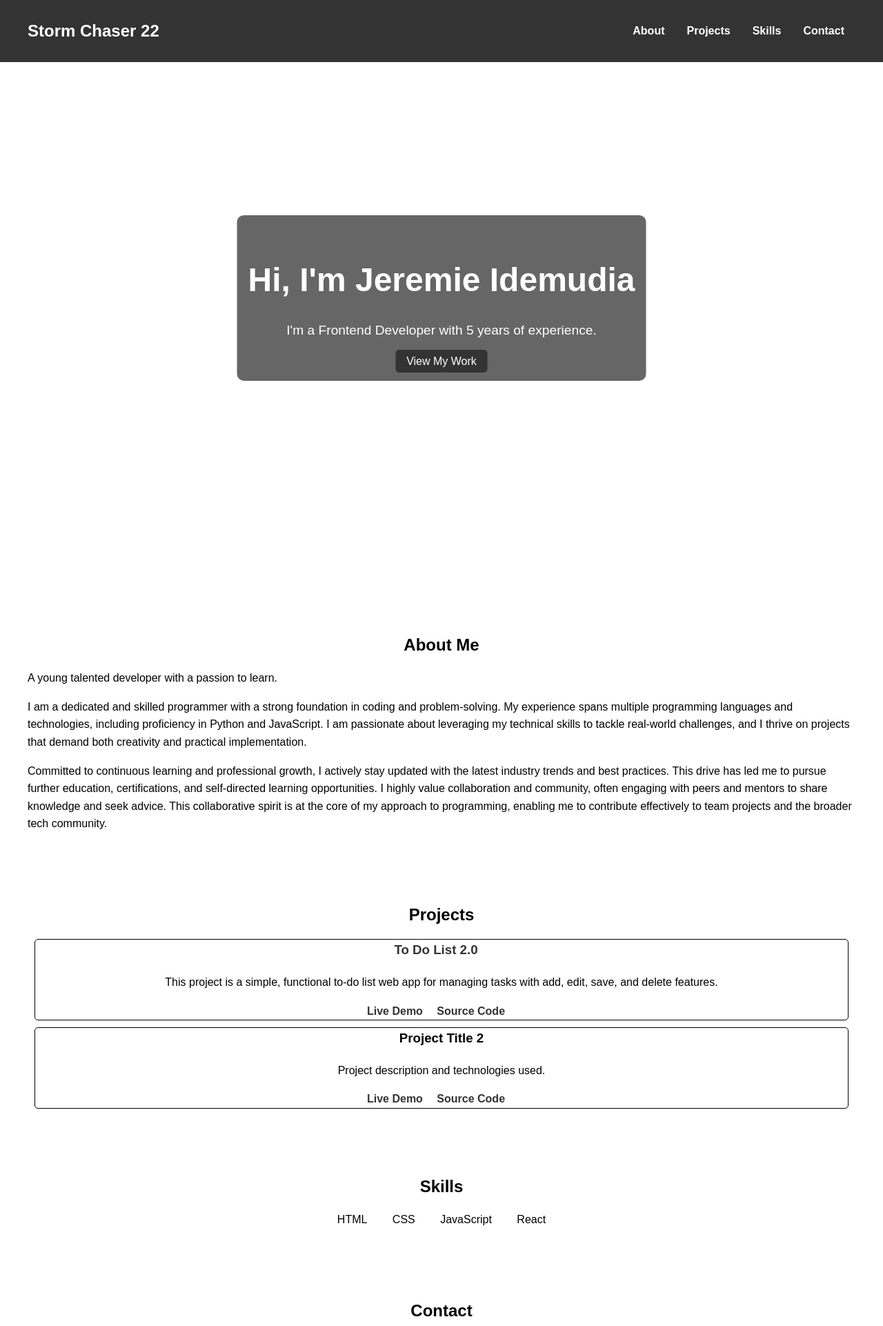
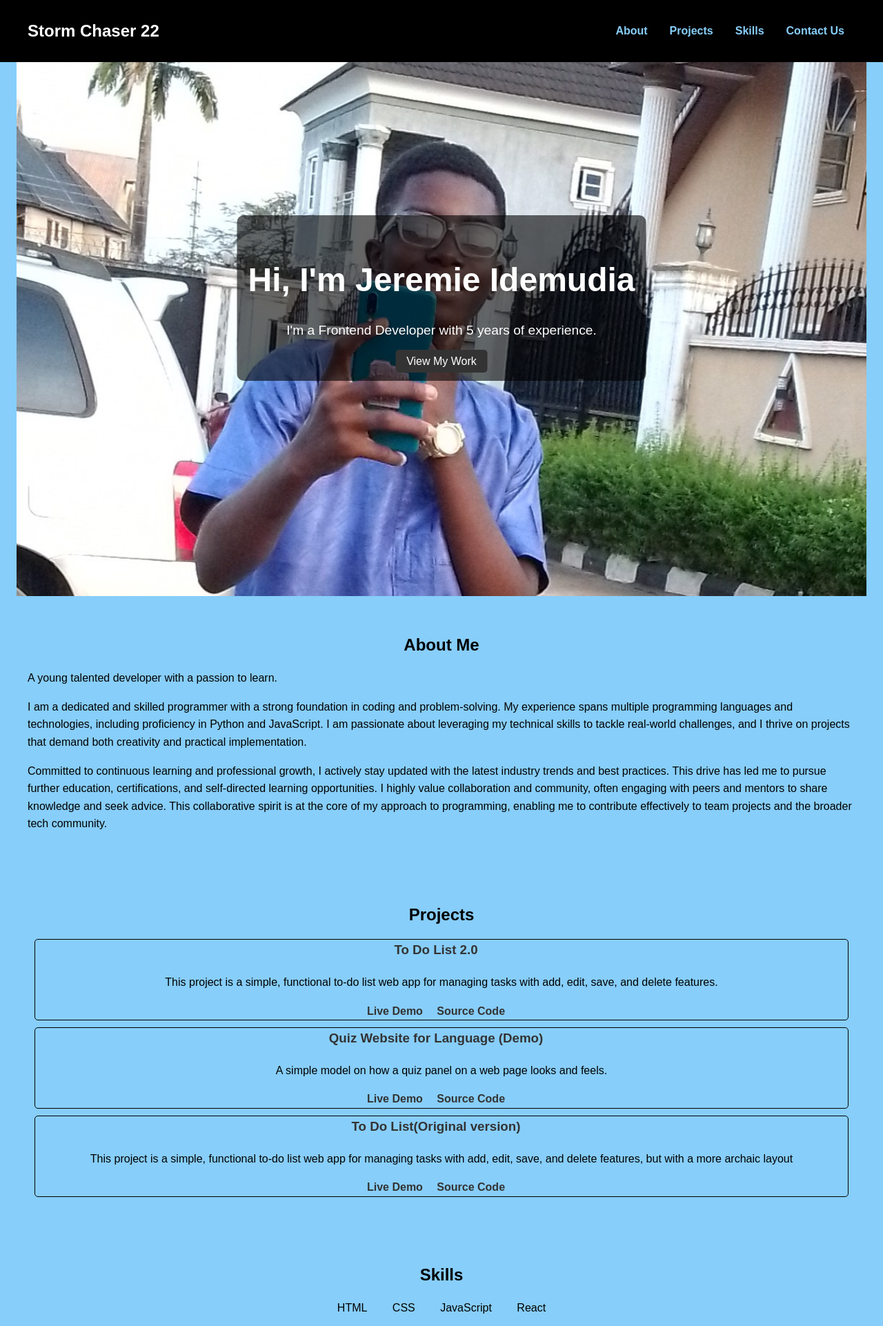
Before and after one commit to Jerry-Ferry11/VS, a plain HTML site: page Portfolio/index.html in a window 1280 px wide. Shown: the top 1922 px of the page at 69% size. Drawn offline with Linux system fonts and the light colour scheme.

Commit message:
New commit

```diff
--- a/Portfolio/index.html
+++ b/Portfolio/index.html
@@ -9,12 +9,12 @@
 <body>
     <header>
         <nav>
-            <div class="logo">Storm Chaser 22</div>
+            <div class="logo"><a class="navbar-brand" href="#">Storm Chaser 22</a></div>
             <ul class="nav-links">
                 <li><a href="#about">About</a></li>
-                <li><a href="#projects">Projects</a></li>
-                <li><a href="#skills">Skills</a></li>
-                <li><a href="#contact">Contact</a></li>
+                <li><a href="projects/index.html">Projects</a></li>
+                <li><a href="skills/index.html">Skills</a></li>
+                <li><a href="#contact">Contact Us</a></li>
             </ul>
         </nav>
     </header>
@@ -41,18 +41,24 @@
     <section id="projects">
         <h2>Projects</h2>
         <div class="project">
-            <h3><a href="/Explanation/ToDoList/index.html">To Do List 2.0</a></h3>
+            <h3><a href="projects/todolist2/index.html">To Do List 2.0</a></h3>
             <p>This project is a simple, functional to-do list web app for managing tasks with add, edit, save, and delete features.</p>
             <a href="live-demo-link.html" target="_blank">Live Demo</a>
             <a href="https://github.com/Jerry-Ferry11/jerry.github.io/tree/cf96de273243a3da149820ec88383cd719ebb843/ToDoList%202.0" target="_blank">Source Code</a>
         </div>
         <div class="project">
-            <h3>Project Title 2</h3>
-            <p>Project description and technologies used.</p>
-            <a href="live-demo-link" target="_blank">Live Demo</a>
-            <a href="source-code-link" target="_blank">Source Code</a>
+            <h3><a href="projects/langquiz/index.html">Quiz Website for Language (Demo)</a></h3>
+            <p>A simple model on how a quiz panel on a web page looks and feels.</p>
+            <a href="live-demo-link.html" target="_blank">Live Demo</a>
+            <a href="https://github.com/Jerry-Ferry11/VS/tree/cf96de273243a3da149820ec88383cd719ebb843/Demo%20Language%20Quiz%20App" target="_blank">Source Code</a>
         </div>
-        <!-- Add more projects as needed -->
+
+        <div class="project">
+            <h3><a href="projects/todolist2/index.html">To Do List(Original version)</a></h3>
+            <p>This project is a simple, functional to-do list web app for managing tasks with add, edit, save, and delete features, but with a more archaic layout </p>
+            <a href="live-demo-link.html" target="_blank">Live Demo</a>
+            <a href="https://github.com/Jerry-Ferry11/jerry.github.io/tree/cf96de273243a3da149820ec88383cd719ebb843/ToDoList%202.0" target="_blank">Source Code</a>
+
     </section>
 
     <section id="skills">
@@ -80,9 +86,9 @@
     </section>
 
     <footer>
-        <p>&copy; 2024 Your Name. All rights reserved.</p>
+        <p>&copy; 2024 Storm Chaser. All rights reserved.</p>
     </footer>
 
-    <script src="scripts.js"></script>
+    <script src="script.js"></script>
 </body>
 </html>
--- a/Portfolio/styles.css
+++ b/Portfolio/styles.css
@@ -1,3 +1,7 @@
+html{
+    background-color: lightskyblue;
+}
+
 body {
     margin: 0;
     font-family: 'Arial', sans-serif;
@@ -6,7 +10,7 @@ body {
 }
 
 header {
-    background: #333;
+    background: #000;
     color: #fff;
     padding: 1rem 0;
     text-align: center;
@@ -25,9 +29,11 @@ nav {
     padding: 0 1rem;
 }
 
-nav .logo {
+nav .logo a {
+    color :white;
     font-size: 1.5rem;
     font-weight: bold;
+    text-decoration: none;
 }
 
 .nav-links {
@@ -44,11 +50,18 @@ nav .logo {
     color: #fff;
     text-decoration: none;
     font-weight: bold;
+    color: lightskyblue;
+}
+
+.nav-links a:hover {
+    color: white;
+    transform: scale(0.95); /* Add this line */
+    box-shadow: 0 10px 15px rgba(0, 0, 0, 0.12), 0 4px 6px rgba(0, 0, 0, 0.16);
 }
 
 #hero {
     height: 100vh;
-    background: url('Ph.jpg') no-repeat center center/cover;
+    background: url('homepgpics/Ph.jpg') no-repeat center center/cover;
     position: relative;
     display: flex;
     justify-content: center;
```
Also changed, not shown: Portfolio/projects/index.html (added, +11 -0 lines), Portfolio/homepgpics/Ph.jpg (added), Portfolio/homepgpics/Photo.jpg (added), Portfolio/homepgpics/Pic.jpg (added), Portfolio/projects/langquiz/index.html (added), Portfolio/projects/todolist2/index.html (added), Portfolio/skills/index.html (added).
